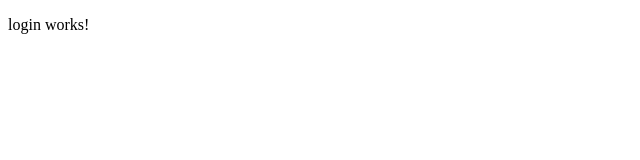
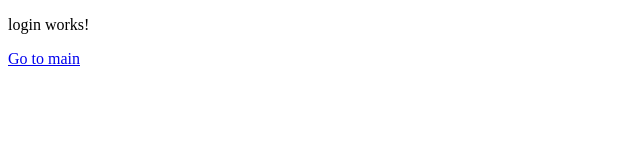
Before and after one commit to iFlameU/hasznalt-cipo, an Angular app: page /login in a window 1280 px wide. Shown: the top 160 px of the page, without its empty margins (0-640 px from the left). Built offline with nearby package versions, Linux system fonts and the light colour scheme.

Commit message:
Added navigation from login to main

```diff
--- a/src/app/login/login.component.html
+++ b/src/app/login/login.component.html
@@ -1 +1,2 @@
 <p>login works!</p>
+<a routerLink="">Go to main</a>
```
